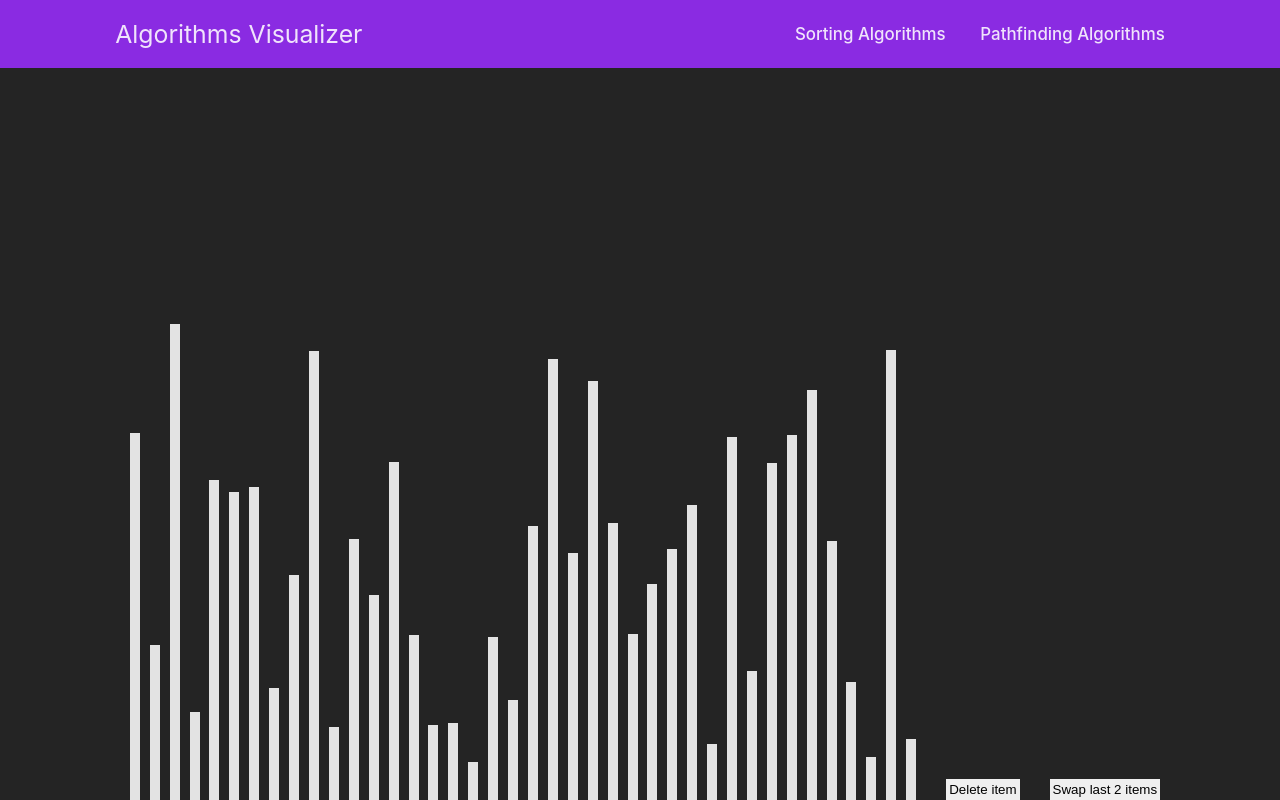
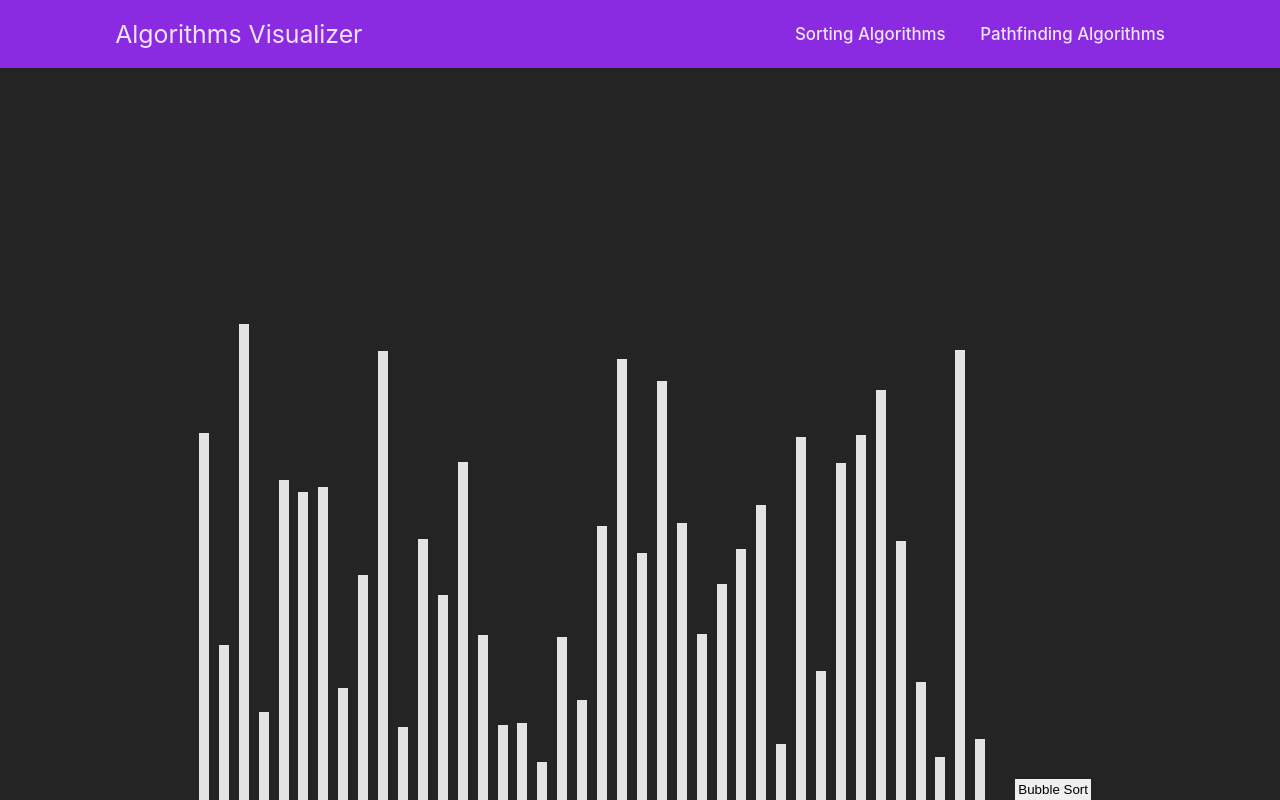
Before and after one commit to Rodolforiv0621/Algorithms-Visualizer, a React (Vite) app: page /sorting in a window 1280 px wide. Built offline with nearby package versions, Linux system fonts and the light colour scheme.

Commit message:
got bubble sort to work + visuals

```diff
--- a/src/App.css
+++ b/src/App.css
@@ -77,7 +77,7 @@ a{
   cursor: pointer;
 }
 
-.delete{
+button{
   margin-left: 30px;
   cursor: pointer;
   padding: 3px;
--- a/src/SortingPage.jsx
+++ b/src/SortingPage.jsx
@@ -2,16 +2,49 @@ import PropTypes from 'prop-types'
 import { useState, useEffect } from 'react';
 import { useNavigate } from 'react-router-dom';
 import React, { Component } from 'react'
+import {bubbleSort} from './bubbleSort'
 
 function SortingPage(){
     const navigate = useNavigate();
   const [lines, setLines] = useState([]);
-  let widths = 5;
   let idx = 0;
   useEffect(() => {
-    resetArray();
-    console.log(lines);
+    resetArray()
   }, []);
+    return (
+      <>
+        <header className="header">
+          <a className="logo" onClick={() => navigate("/")}>
+            Algorithms Visualizer
+          </a>
+          <nav className="navbar">
+            <a onClick={() => navigate("/sorting")}>Sorting Algorithms</a>
+            <a onClick={() => navigate("/pathfinding")}>
+              Pathfinding Algorithms
+            </a>
+          </nav>
+        </header>
+        <div className="container">
+          {lines.length > 0 &&
+            lines.map((line, idx) => (
+              <div
+                key={idx}
+                id={idx++}
+                className="line"
+                style={{
+                  height: `${line * 1.3 + 30}px`,
+                  padding: `0px ${getWidth()}px`,
+                }}
+              ></div>
+            ))}
+
+          <button className="bubble" onClick={bubble}>
+            Bubble Sort
+          </button>
+        </div>
+      </>
+    );
+
 
   function resetArray(length) {
     const arr = [];
@@ -39,76 +72,12 @@ function SortingPage(){
   }
   function deletes(){
     let length = lines.length-1;
-    console.log(lines[0].key)
     setLines(lines.filter(line => line !== lines[length]))
 
-
-
   }
-function swap(){
-  let length = lines.length - 1;
-      if(document.getElementById(length).offsetHeight > document.getElementById(length-1).offsetHeight){
-       document.getElementById(length).style.backgroundColor = 'green';
-       document.getElementById(length-1).style.backgroundColor = "blue";
-
-
-    }else{
-      document.getElementById(length).style.backgroundColor = "blue";
-      document.getElementById(length - 1).style.backgroundColor = "green";
+    function bubble(){
+      bubbleSort(lines)
     }
-    if (lines[length] > lines[length-1] ) {
-      let height = document.getElementById(length).offsetHeight;
-      let height2 = document.getElementById(length-1).offsetHeight;
-      document.getElementById(length).style.height = height2 + "px";
-      document.getElementById(length - 1).style.height = height + "px";
-      console.log(lines);
-      let temp = lines[length];
-      lines[length] = lines[length-1];
-      lines[length-1] = temp;
-      console.log(lines)
-    } else {
-      // let height = document.getElementById(length-1).offsetHeight;
-      // let height2 = document.getElementById(length).offsetHeight;
-      // document.getElementById(length - 1).style.height = height2 + "px";
-      // document.getElementById(length ).style.height = height + "px";
-    }
-    }
-    return (
-      <>
-        <header className="header">
-          <a className="logo" onClick={() => navigate("/")}>
-            Algorithms Visualizer
-          </a>
-          <nav className="navbar">
-            <a onClick={() => navigate("/sorting")}>Sorting Algorithms</a>
-            <a onClick={() => navigate("/pathfinding")}>
-              Pathfinding Algorithms
-            </a>
-          </nav>
-        </header>
-        <div className="container">
-          {lines.length > 0 &&
-            lines.map((line, idx) => (
-              <div
-                key={idx}
-                id={idx++}
-                className="line"
-                style={{
-                  height: `${line * 1.3 + 30}px`,
-                  padding: `0px ${getWidth()}px`,
-                }}
-              ></div>
-            ))}
-          <button className="delete" onClick={deletes}>
-            Delete item
-          </button>
-          <button className="delete" onClick={swap}>
-            Swap last 2 items
-          </button>
-        </div>
-      </>
-    );
-
 }
 
 export default SortingPage
--- /dev/null
+++ b/src/bubbleSort.js
@@ -0,0 +1,43 @@
+export async function bubbleSort(arr){
+    let swapped = false;
+    for(var i = 0;i<arr.length-1;i++){
+        swapped = false
+        for(var j = 0;j<arr.length-1-i;j++){
+            if(arr[j] > arr[j+1]){
+                document.getElementById(j).style.backgroundColor = "green"
+                document.getElementById(j+1).style.backgroundColor = "red"
+                await delay(50);
+                swap(j, j +1)
+                let temp = arr[j]
+                arr[j]=arr[j +1];
+                arr[j +1] = temp;
+                swapped = true
+            }else{
+                document.getElementById(j).style.backgroundColor = "green";
+                document.getElementById(j +1).style.backgroundColor = "green";
+                await delay(50)
+            }
+
+            document.getElementById(j).style.backgroundColor = "";
+            document.getElementById(j +1).style.backgroundColor = "green";
+
+        }
+        if(!swapped){
+            for(let k = 0;k<=i;k++){
+                document.getElementById(k).style.backgroundColor = "green";
+            }
+            break
+        }
+        if(j == 0 && i == arr.length-2)document.getElementById(j).style.backgroundColor = "green";
+    }
+}
+function delay(ms) {
+  return new Promise((resolve) => setTimeout(resolve, ms));
+}
+
+function swap(index1, index2) {
+    var height = document.getElementById(index1).offsetHeight;
+    var height2 = document.getElementById(index2).offsetHeight;
+    document.getElementById(index1).style.height = height2 + "px";
+    document.getElementById(index2).style.height = height + "px";
+}
```
